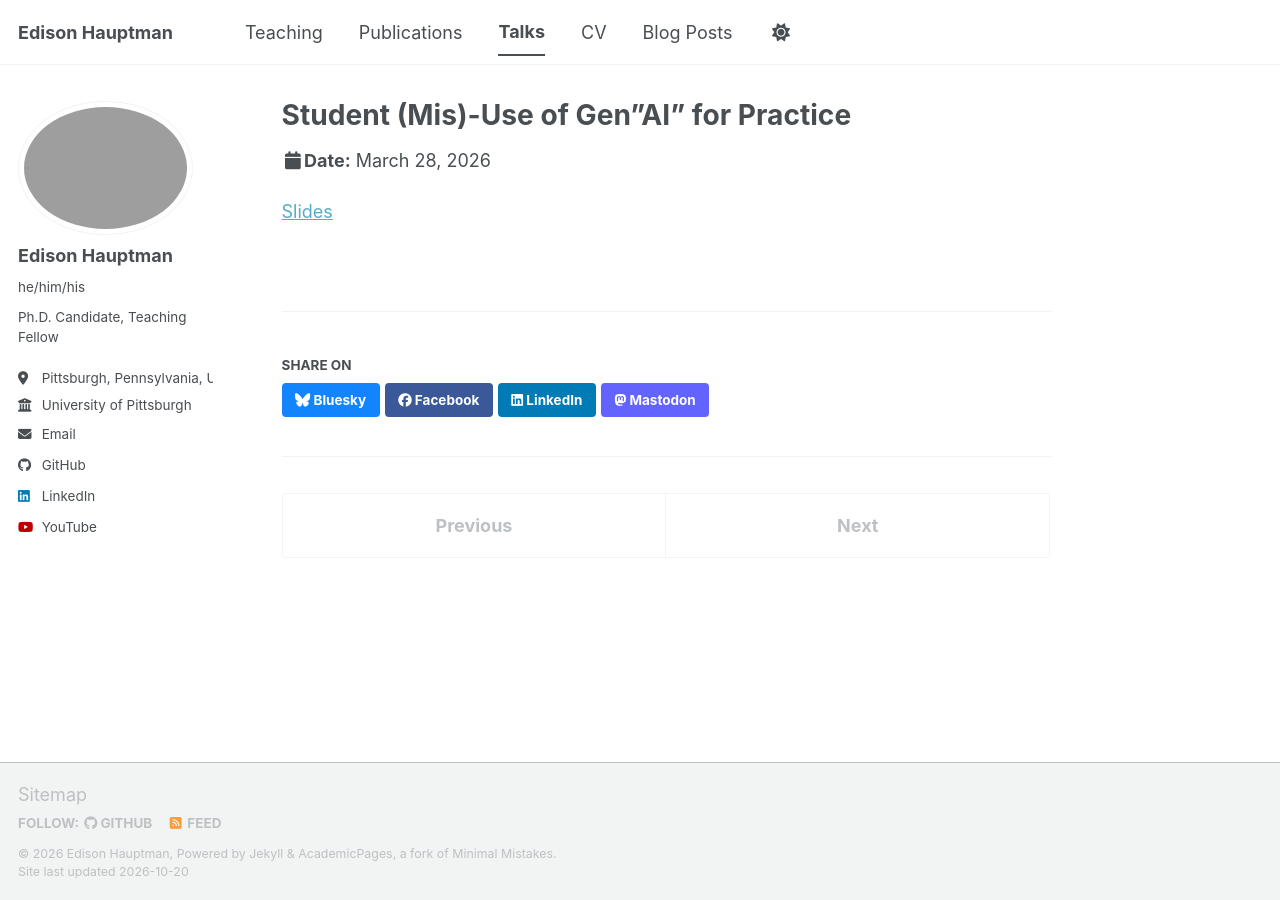
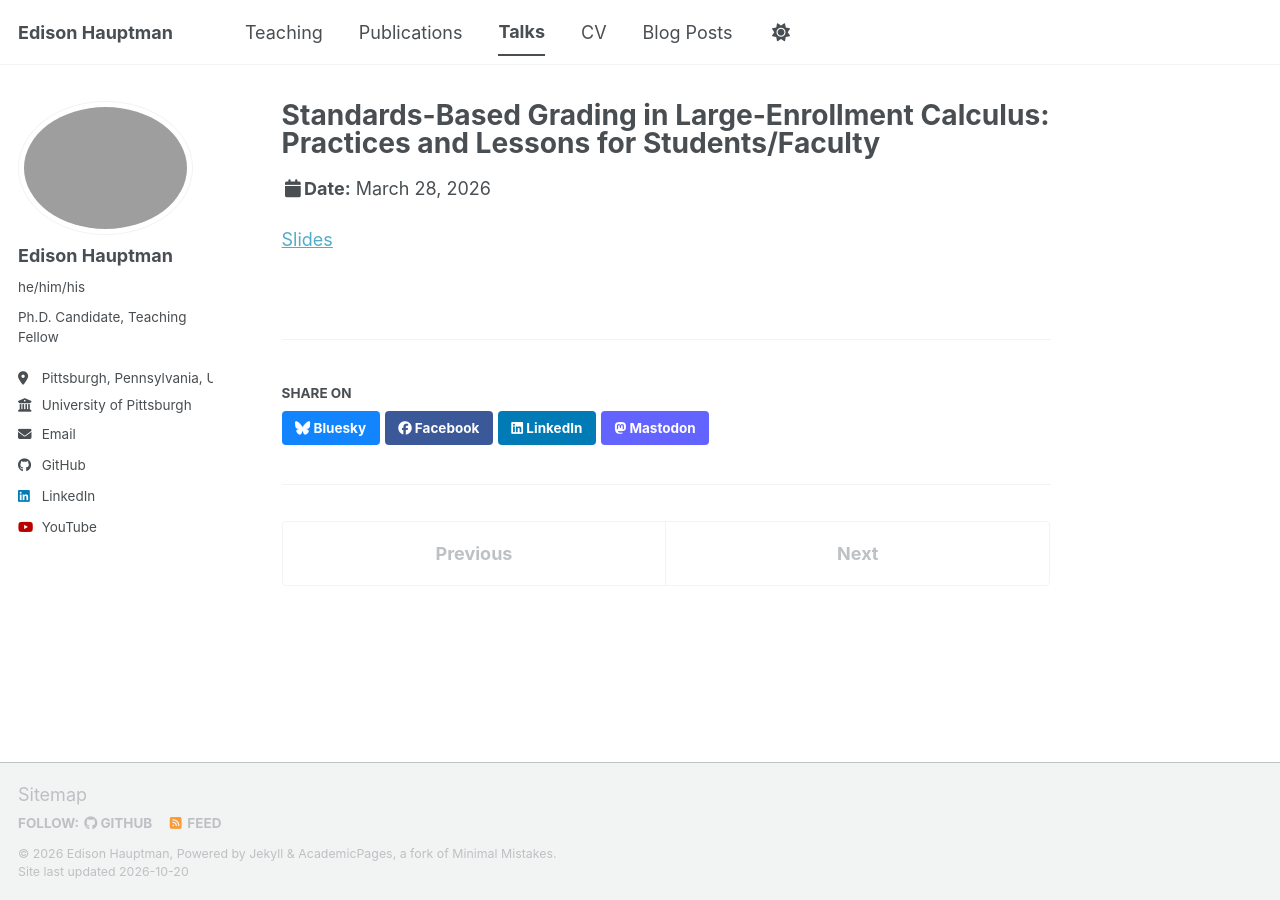
Before and after one commit to edihau/edihau.github.io, a Jekyll site: the page built from _talks/2026-03-28-standards-based-grading.md, in a window 1280 px wide. Built offline with Jekyll 4.4.1, drawn with Linux system fonts in a browser that asks for light colours; a script bundle is joined from its source files by our own code; library files that are not in the unit come from our copies.

Commit message:
Update talk title.

```diff
--- a/_talks/2026-03-28-standards-based-grading.md
+++ b/_talks/2026-03-28-standards-based-grading.md
@@ -1,5 +1,5 @@
 ---
-title: "Student (Mis)-Use of Gen\"AI\" for Practice"
+title: "Standards-Based Grading in Large-Enrollment Calculus: Practices and Lessons for Students/Faculty"
 collection: talks
 type: "Talk"
 permalink: /talks/2026-03-28-standards-based-grading
```
